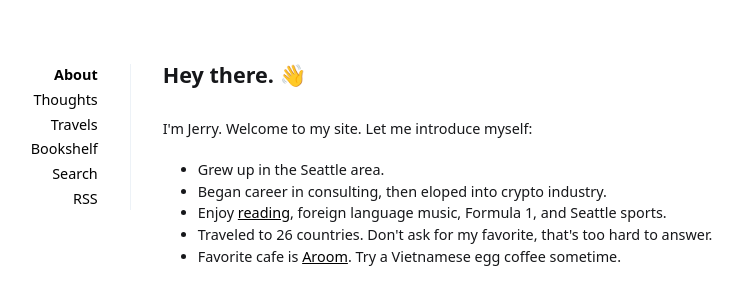
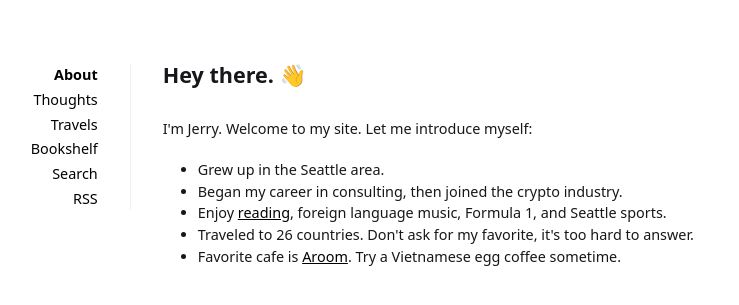
Before and after one commit to Jerry-Sun/jerry-sun.github.io, a Jekyll site: the page built from index.html, in a window 1280 px wide. Shown: the top 305 px of the page, without its empty margins (190-929 px from the left). Built offline with Jekyll 4.4.1, drawn with Linux system fonts in a browser that asks for light colours.

```diff
--- a/index.html
+++ b/index.html
@@ -7,11 +7,11 @@ title: Hey there. 👋
 </p>
 <ul style="padding-left: 35px; padding-top: 12px; padding-bottom: 12px">
     <li>Grew up in the Seattle area.</li>
-    <li>Began career in consulting, then eloped into crypto industry.</li>
+    <li>Began my career in consulting, then joined the crypto industry.</li>
     <li>Enjoy <a href="https://www.goodreads.com/jerry_sun" target="_blank">reading</a>, foreign
         language music, Formula 1, and Seattle sports.
     </li>
-    <li>Traveled to 26 countries. Don't ask for my favorite, that's too hard to answer.</li>
+    <li>Traveled to 26 countries. Don't ask for my favorite, it's too hard to answer.</li>
     <li>Favorite cafe is <a href="https://www.aroomcoffee.com/" target="_blank">Aroom</a>. Try a Vietnamese
         egg coffee sometime.</li>
 </ul>
```
Also changed, not shown: _posts/2024-06-09-time-is-a-flat-circle.md (+4 -4 lines), _posts/2024-06-12-learn-to-be-a-capital-allocator.md (added, +23 -0 lines).
